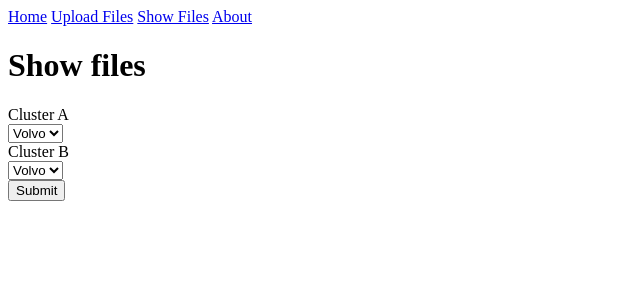
After one commit to kostasrazgkelis/PRES3, a Flask app: template src/services/front/templates/files.html in a window 1280 px wide. The commit adds this page. Shown: the top 300 px of the page, without its empty margins (0-640 px from the left). Run offline with Flask 2, Linux system fonts and the light colour scheme; the template is opened without the code that fills it: most values are stand-ins (such as "Sample title", 1, 10 or a date in 2020).

Commit message:
Added drop lists

```diff
--- a/docker-compose.yml
+++ b/docker-compose.yml
@@ -15,6 +15,8 @@ services:
         restart: always
         volumes:
             - ./src/services/front/:/src/app
+            - cluster-A-volume:/src/services/app/uploaded_files_a
+            - cluster-B-volume:/src/services/app/uploaded_files_b
         networks:
             - front-back-net
 
@@ -34,7 +36,7 @@ services:
         restart: always
         volumes:
             - ./src/services/app/:/src/app
-            #- cluster-A-volume:/src/app
+            - cluster-A-volume:/src/services/app/uploaded_files_a
         networks:
             - front-back-net
 
@@ -54,7 +56,7 @@ services:
         restart: always
         volumes:
             - ./src/services/app/:/src/app
-            #- cluster-B-volume:/src/app
+            - cluster-B-volume:/src/services/app/uploaded_files_b
         networks:
             - front-back-net
 
--- a/src/services/front/app.py
+++ b/src/services/front/app.py
@@ -11,7 +11,10 @@ NAME_OF_CLUSTER = os.environ.get("NAME")
 PORT = os.environ.get("PORT")
 ENVIRONMENT_DEBUG = os.environ.get("DEBUG")
 
-UPLOAD_FOLDER = f'./uploaded_files_{NAME_OF_CLUSTER}'
+UPLOAD_FOLDER = '/src/services/app/uploaded_files_a/'
+UPLOAD_FOLDER_A = '/src/services/app/uploaded_files_a/'
+UPLOAD_FOLDER_B = '/src/services/app/uploaded_files_b/'
+
 ALLOWED_EXTENSIONS = {'csv'}
 
 app = Flask(__name__)
@@ -37,24 +40,46 @@ def upload_file():
         return render_template('upload.html')
 
     if request.method == "POST":
-        if 'uploadedFile' not in request.files:
+
+        if 'uploadedFile_A' not in request.files or 'uploadedFile_B' not in request.files:
             flash('No file part')
             return redirect(request.url)
 
-        file = request.files['uploadedFile']
-        if file.filename == '':
+        file_a = request.files['uploadedFile_A']
+        file_b = request.files['uploadedFile_B']
+
+        if file_a.filename == '' or file_b.filename == '':
             flash('No selected file')
             return redirect(request.url)
 
-        if file and allowed_file(file.filename):
-            # print(file)
-            # resp = requests.post('http://cluster-a:9200/', files=file)
-            # print(resp.content)
-            return redirect(request.url)
+        if file_a and allowed_file(file_a.filename) and file_b and allowed_file(file_b.filename):
+            filename = secure_filename(file_a.filename)
+            file_a.save(os.path.join(UPLOAD_FOLDER_A, filename))
+            filename = secure_filename(file_b.filename)
+            file_b.save(os.path.join(UPLOAD_FOLDER_B, filename))
 
-            # return redirect(url_for('download_file', name=filename))
+            return render_template('upload.html')
+
 
     return render_template('upload.html')
+
+@app.route("/show_files/", methods=["GET", "POST"])
+def show_files():
+
+    # Return 404 if path doesn't exist
+    if not os.path.exists(UPLOAD_FOLDER_A) or not os.path.exists(UPLOAD_FOLDER_B):
+        return os.abort(404)
+
+    # Show directory contents
+    files_a = os.listdir(UPLOAD_FOLDER_A)
+    files_b = os.listdir(UPLOAD_FOLDER_B)
+
+    files = {
+                'files_a': files_a,
+                'files_b': files_b,
+        }
+
+    return render_template('files.html', data=files)
 
 if __name__ == '__main__':
     app.config['UPLOAD_FOLDER'] = UPLOAD_FOLDER
--- a/src/services/front/templates/base.html
+++ b/src/services/front/templates/base.html
@@ -8,6 +8,7 @@
 <div class="vertical-menu">
     <a href="/" class="active">Home</a>
     <a href="/upload_files">Upload Files</a>
+    <a href="/show_files">Show Files</a>
     <a href="/about">About</a>
 </div>
 {% block main %}
--- /dev/null
+++ b/src/services/front/templates/files.html
@@ -0,0 +1,24 @@
+{% extends 'base.html' %}
+
+{% block main %}
+<h1>Show files</h1>
+<label for="cars">Cluster A</label>
+<br>
+<select id="att_a" name="files_a" form="pickfile">
+    {% for file in [1,2,3] %}
+        <option value="volvo">Volvo</option>
+    {% endfor %}
+</select>
+<br>
+<label for="cars">Cluster B</label>
+<br>
+<select id="att_b" name="files_b" form="pickfile">
+    {% for file in data[file_a] %}
+        <option value="volvo">Volvo</option>
+    {% endfor %}
+</select>
+
+<form action="/action_page.php" id="pickfile">
+  <input type="submit" text="Pick">
+</form>
+{% endblock %}
--- a/src/services/front/templates/upload.html
+++ b/src/services/front/templates/upload.html
@@ -4,7 +4,9 @@
 <h1>Upload Files</h1>
 
     <form method=post action='/upload_files/'enctype=multipart/form-data>
-      <input type=file name=uploadedFile>
+        <input type=file name=uploadedFile_A required=True>
+        <input type=file name=uploadedFile_B required="True">
+
       <input type=submit value=Upload>
     </form>
 {% endblock %}
```
Also changed, not shown: src/services/front/models.py (added), 1 other file.
